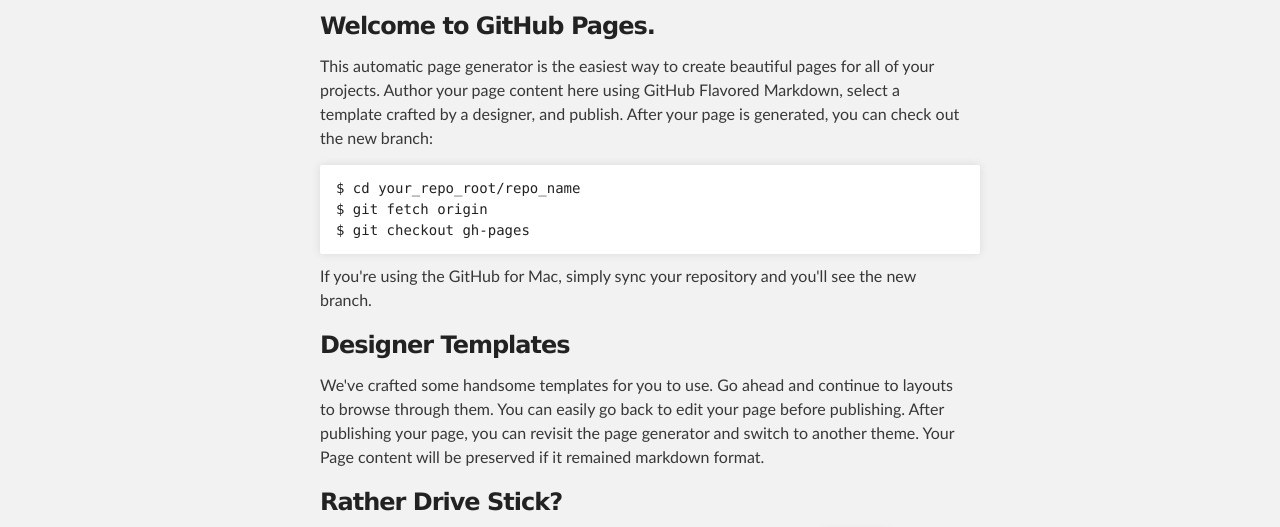
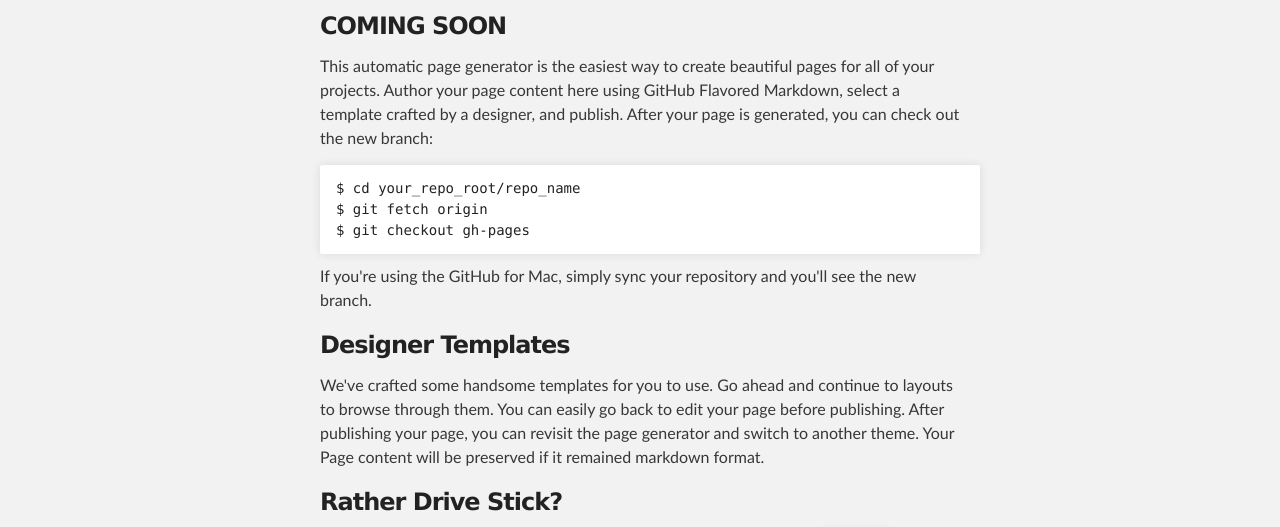
Before and after one commit to kaigani/dat.gui-API-playground, a plain HTML site: page index.html in a window 1280 px wide. Shown: the part 252-779 px from the top of the page. Drawn offline with Linux system fonts and the light colour scheme; files whose address does not match are found by name.

Commit message:
edited index

```diff
--- a/index.html
+++ b/index.html
@@ -32,7 +32,7 @@
     <div id="main_content_wrap" class="outer">
       <section id="main_content" class="inner">
         <h3>
-<a name="welcome-to-github-pages" class="anchor" href="#welcome-to-github-pages"><span class="octicon octicon-link"></span></a>Welcome to GitHub Pages.</h3>
+<a name="welcome-to-github-pages" class="anchor" href="#welcome-to-github-pages"><span class="octicon octicon-link"></span></a>COMING SOON</h3>
 
 <p>This automatic page generator is the easiest way to create beautiful pages for all of your projects. Author your page content here using GitHub Flavored Markdown, select a template crafted by a designer, and publish. After your page is generated, you can check out the new branch:</p>
 
```
